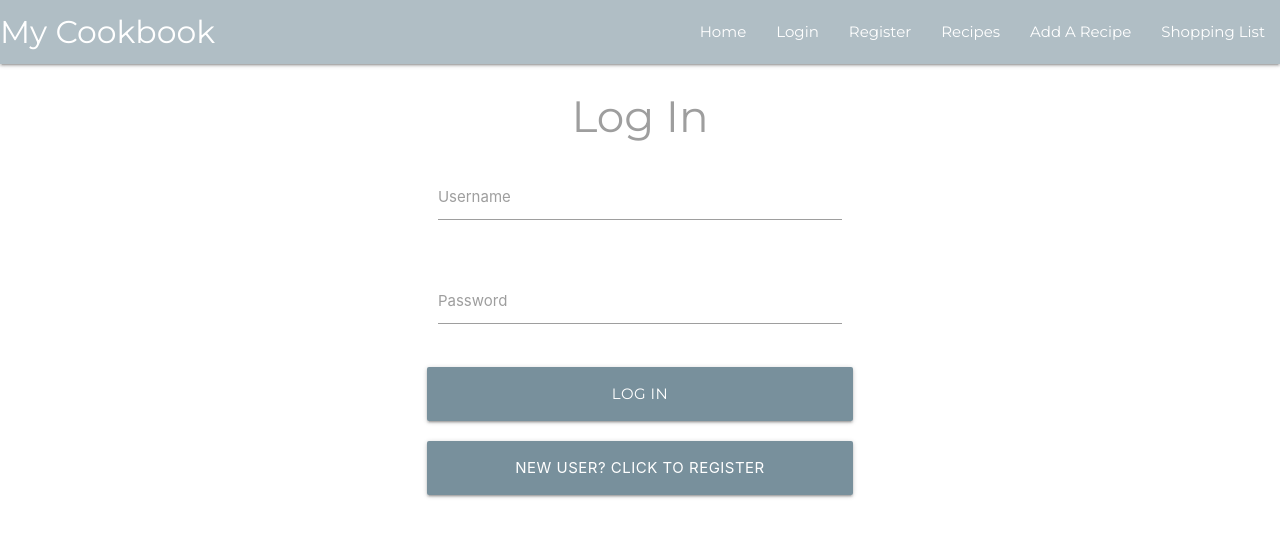
After one commit to LauraJones929/project-3, a Flask app: page /login in a window 1280 px wide. The commit adds this page. Shown: the top 537 px of the page. Run offline with Flask 2, Linux system fonts and the light colour scheme; some libraries are stand-ins or nearby versions; some web fonts are replaced.

Commit message:
Add login functionality

```diff
--- a/app.py
+++ b/app.py
@@ -28,7 +28,7 @@ def get_recipes():
 @app.route("/register", methods=["GET", "POST"])
 def register():
     if request.method == 'POST':
-        #checks if username is available in database
+        # checks db for username availability
         user_exists = mongo.db.users.find_one(
             {"username": request.form.get("username").lower()})
         if user_exists:
@@ -47,6 +47,31 @@ def register():
     return render_template("register.html")
 
 
+@app.route("/login", methods=["GET", "POST"])
+def login():
+    if request.method == "POST":
+        # checks db for username availability
+        user_exists = mongo.db.users.find_one(
+            {"username": request.form.get("username").lower()})
+
+        if user_exists:
+            # checks user input matches hashed password
+            if check_password_hash(
+                user_exists["password"], request.form.get("password")):
+                    session["user"] = request.form.get("username").lower()
+                    flash("Hello, {}! You have successfully logged in!".format(request.form.get("username")))
+            else:
+                # invalid password match
+                flash("Uh oh! You have entered an incorrect Username and/or Password")
+                return redirect(url_for("login"))
+        else:
+            # username doesn't exist
+            flash("Uh oh! You have entered an incorrect Username and/or Password")
+            return redirect(url_for("login"))
+
+    return render_template("login.html")
+
+
 if __name__ == "__main__":
     app.run(host=os.environ.get("IP"),
             port=int(os.environ.get("PORT")),
--- a/static/css/style.css
+++ b/static/css/style.css
@@ -1,9 +1,13 @@
 @import url('https://fonts.googleapis.com/css2?family=Dongle&family=Indie+Flower&family=Montserrat:wght@400&display=swap');
 
-.navbar a, #register-title, #submit-btn, .input-text, #registration {
+.navbar a, #register-title, #submit-btn, .input-text, #registration, #login-title {
     font-family: 'Montserrat', 'sans-serif';
 }
 
-#register-title, #registration {
+#register-title, #registration, #login-title {
     color: #9e9e9e;
 }
+
+#registration {
+    font-size: 20px;
+}
--- a/templates/base.html
+++ b/templates/base.html
@@ -24,7 +24,7 @@
                 <a href="#" data-target="mobile-demo" class="sidenav-trigger right"><i class="fas fa-bars"></i></a>
                 <ul class="right hide-on-med-and-down">
                     <li><a href="{{ url_for('get_recipes') }}">Home</a></li>
-                    <li><a href="#">Login</a></li>
+                    <li><a href="{{ url_for('login') }}">Login</a></li>
                     <li><a href="{{ url_for('register') }}">Register</a></li>
                     <li><a href="#">Recipes</a></li>
                     <li><a href="#">Add A Recipe</a></li>
@@ -36,15 +36,13 @@
         <!-- mobile nav -->
         <ul class="sidenav" id="mobile-demo">
             <li><a href="{{ url_for('get_recipes') }}">Home</a></li>
-            <li><a href="#">Login</a></li>
+            <li><a href="{{ url_for('login') }}">Login</a></li>
             <li><a href="{{ url_for('register') }}">Register</a></li>
             <li><a href="#">Recipes</a></li>
             <li><a href="#">Add A Recipe</a></li>
             <li><a href="#">Shopping List</a></li>
         </ul>
     </header>
-
-    <h3 class="center-align" id="register-title">Register</h3>
 
     <section>
         <!-- flash messages -->
--- /dev/null
+++ b/templates/login.html
@@ -0,0 +1,42 @@
+{% extends "base.html" %}
+{% block content %}
+
+    <h3 class="center-align" id="login-title">Log In</h3>
+
+    <div class="row">
+        <form class="col s10 offset-s1 l6 offset-l3" method="POST" action="{{ url_for('login') }}">
+            <!-- username -->
+            <div class="row">
+                <div class="input-field col s10 offset-s1 l8 offset-l2">
+                    <input id="username" name="username" type="text" minlength="8"
+                        maxlength="15" pattern="^[a-zA-Z0-9]{8,15}$" class="validate input-text" required>
+                    <label for="username">Username</label>
+                </div>
+            </div>
+            <!-- password -->
+            <div class="row">
+                <div class="input-field col s10 offset-s1 l8 offset-l2">
+                    <input id="password" name="password" type="password" minlength="8"
+                        maxlength="15" pattern="^[a-zA-Z0-9]{8,15}$" class="validate input-text"
+                        onkeyup='check();' required>
+                    <label for="password">Password</label>
+                </div>
+            </div>
+            <!-- login -->
+            <div class="row">
+                <button type="submit" class="col s10 offset-s1 m8 offset-m2 btn-large blue-grey lighten-1"
+                    id="submit-btn">
+                    Log In
+                </button>
+            </div>
+            <!-- new user -->
+            <div class="row">
+                <button onclick="window.location.href='register.html'" type="submit"
+                    class="col s10 offset-s1 m8 offset-m2 btn-large blue-grey lighten-1" id="new-user-btn">
+                    New User? Click to Register
+                </button>
+            </div>
+        </form>
+    </div>
+
+{% endblock %}
```
Also changed, not shown: templates/register.html (+8 -0 lines).
